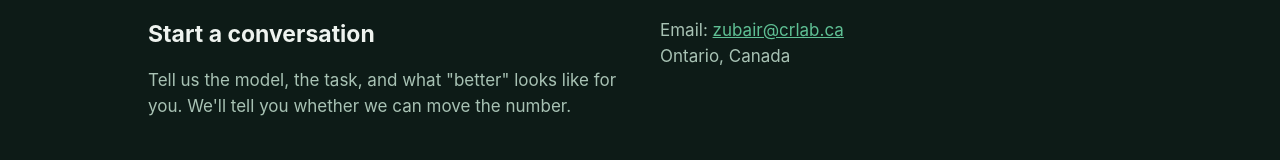
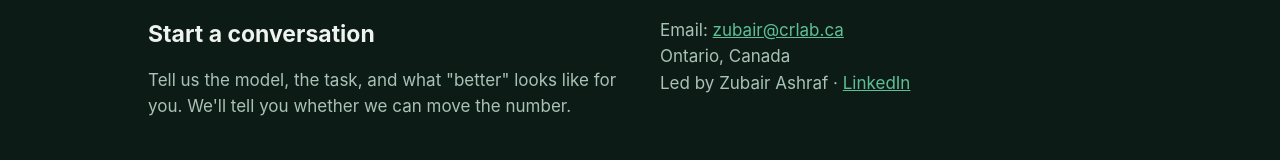
Before and after one commit to zashraf1337/cyber-resiliency-labs, a plain HTML site: page index.html in a window 1280 px wide. Shown: the part 1514-1674 px from the top of the page. Drawn offline with Linux system fonts and the light colour scheme.

Commit message:
Add founder LinkedIn link
Co-Authored-By: Claude Opus 4.8 (1M context) <noreply@anthropic.com>

```diff
--- a/index.html
+++ b/index.html
@@ -114,6 +114,7 @@
       <div>
         <p>Email: <a class="mail" id="contact-mail" href="#">email&nbsp;me</a><br>
         Ontario, Canada</p>
+        <p>Led by Zubair Ashraf · <a class="mail" href="https://www.linkedin.com/in/zubairashraf/" target="_blank" rel="noopener">LinkedIn</a></p>
       </div>
     </div>
   </div>
```
